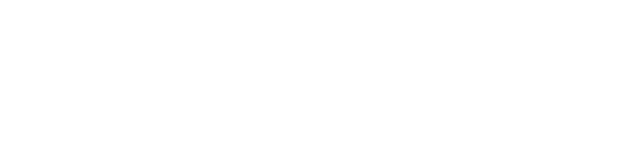
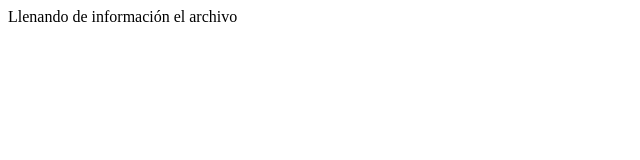
Before and after one commit to axelbarragan/hello, a plain HTML site: page index.html in a window 1280 px wide. Shown: the whole page, without its empty margins (0-640 px from the left). Drawn offline with Linux system fonts and the light colour scheme.

Commit message:
Llenado de la etiqueta label del index.html

```diff
--- a/index.html
+++ b/index.html
@@ -5,6 +5,6 @@
 	<title>Document</title>
 </head>
 <body>
-
+	<label>Llenando de información el archivo</label>
 </body>
 </html>
```
